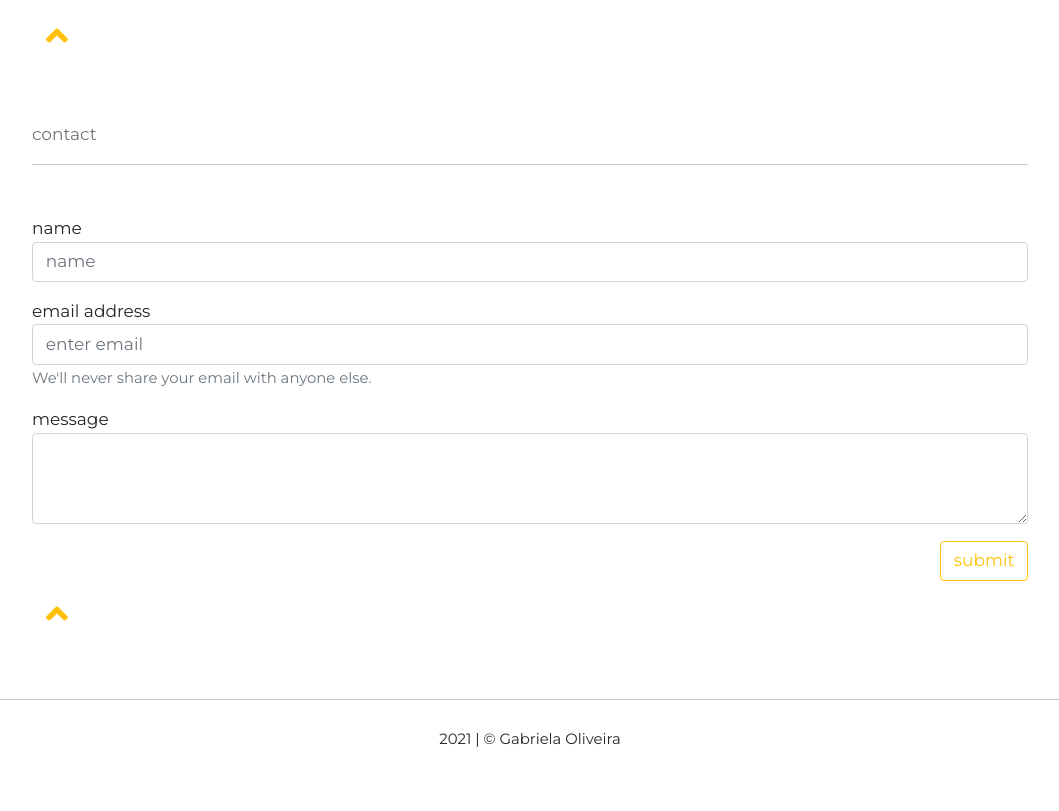
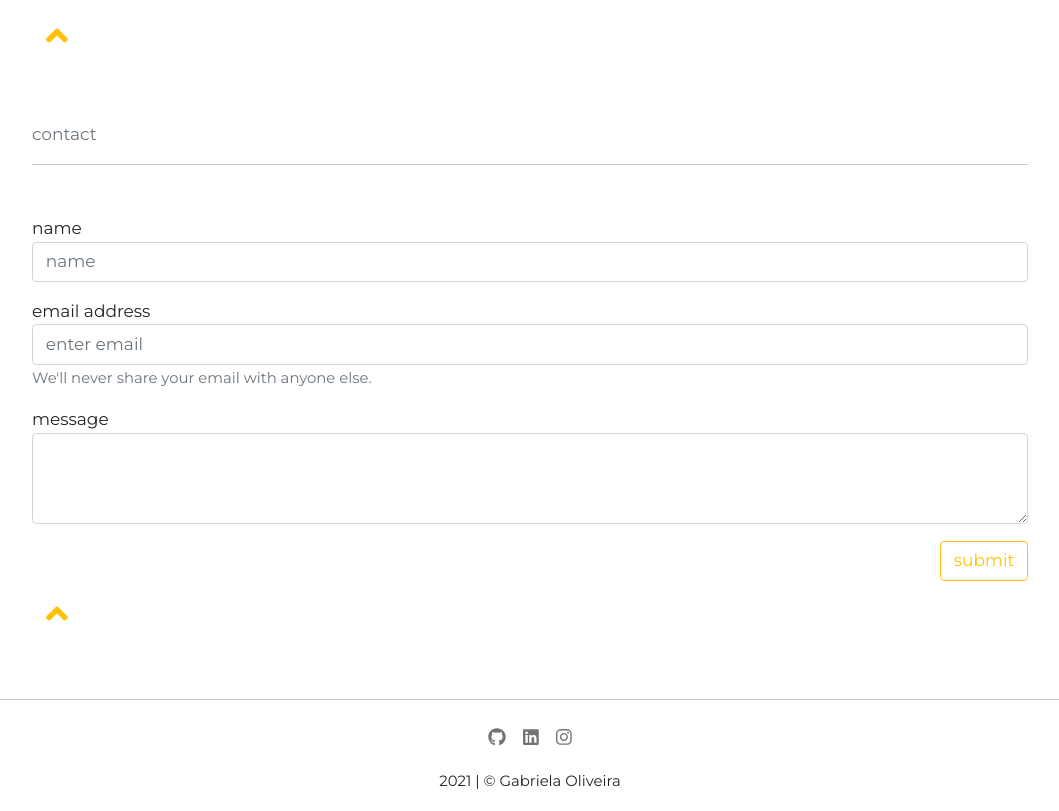
Before and after one commit to GabrielaOliveirabpt/GabrielaOliveirabpt.github.io, a website: page index.html in a window 1280 px wide. Shown: the part 3730-4541 px from the top of the page, without its empty margins (110-1169 px from the left). Before the commit the page ends 4507 px from the top, so only its background shows below. Drawn offline with nearby package versions, Linux system fonts and the light colour scheme.

Commit message:
add social media icons to footer

```diff
--- a/index.html
+++ b/index.html
@@ -67,26 +67,7 @@
             </div>
 
 
-            <!-- social media icons -->
-            <!-- <div class="navbar navbar-expand-lg navbar-light mt-0">
-                <ul class="navbar-nav m-auto">
-                    <li class="nav-item">
-                        <a class="nav-link" href="https://github.com/GabrielaOliveirabpt" target="_blank">
-                            <i class="fab fa-github" style="font-size: 18px"></i>
-                        </a>
-                    </li>
-                    <li class="nav-item">
-                        <a class="nav-link" href="https://www.linkedin.com/in/gabriela-oliveira-73aa65a5" target="_blank">
-                            <i class="fab fa-linkedin" style="font-size: 18px"></i>
-                        </a>
-                    </li>
-                    <li class="nav-item">
-                        <a class="nav-link" href="https://www.instagram.com/gabi__ibag/" target="_blank">
-                            <i class="fab fa-instagram" style="font-size: 18px"></i>
-                        </a>
-                    </li>
-                </ul>
-            </div> -->
+
         </nav>
 
         <!-- <hr> -->
@@ -305,11 +286,32 @@
     </div>
     <!-- footer -->
     <footer>
-        <p class="text-center p-2">
+        <div class="text-center mb-3 ">
+
+            <!-- social media icons -->
+            <div class="navbar navbar-expand navbar-light pt-0 mt-0">
+                <ul class="navbar-nav m-auto">
+                    <li class="nav-item">
+                        <a class="nav-link" href="https://github.com/GabrielaOliveirabpt" target="_blank">
+                            <i class="fab fa-github" style="font-size: 18px"></i>
+                        </a>
+                    </li>
+                    <li class="nav-item">
+                        <a class="nav-link" href="https://www.linkedin.com/in/gabriela-oliveira-73aa65a5" target="_blank">
+                            <i class="fab fa-linkedin" style="font-size: 18px"></i>
+                        </a>
+                    </li>
+                    <li class="nav-item">
+                        <a class="nav-link" href="https://www.instagram.com/gabi__ibag/" target="_blank">
+                            <i class="fab fa-instagram" style="font-size: 18px"></i>
+                        </a>
+                    </li>
+                </ul>
+            </div>
             <small>
                 2021 | &copy; Gabriela Oliveira
             </small>
-        </p>
+        </div>
     </footer>
     <script src="https://cdn.jsdelivr.net/npm/@popperjs/core@2.10.2/dist/umd/popper.min.js" integrity="sha384-7+zCNj/IqJ95wo16oMtfsKbZ9ccEh31eOz1HGyDuCQ6wgnyJNSYdrPa03rtR1zdB" crossorigin="anonymous"></script>
     <script src="https://cdn.jsdelivr.net/npm/bootstrap@5.1.3/dist/js/bootstrap.min.js" integrity="sha384-QJHtvGhmr9XOIpI6YVutG+2QOK9T+ZnN4kzFN1RtK3zEFEIsxhlmWl5/YESvpZ13" crossorigin="anonymous"></script>
```
